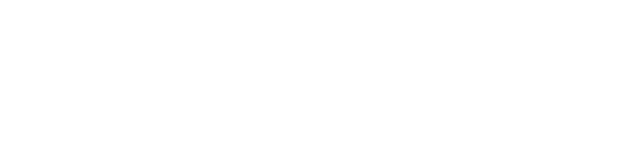
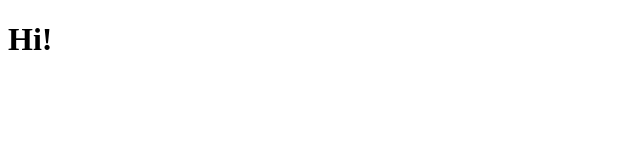
Before and after one commit to kdszafranski/git-example, a plain HTML site: page index.html in a window 1280 px wide. Shown: the full height of the page, 0-640 px from the left. Drawn offline with Linux system fonts and the light colour scheme.

Commit message:
added in stylesheet

```diff
--- a/index.html
+++ b/index.html
@@ -4,5 +4,7 @@
     <title>Master</title>
   </head>
   <body>
+    <h1>Hi!</h1>
   </body>
+
 </html>
--- /dev/null
+++ b/style.css
@@ -0,0 +1,3 @@
+body {
+  margin: 10px;
+}
```
